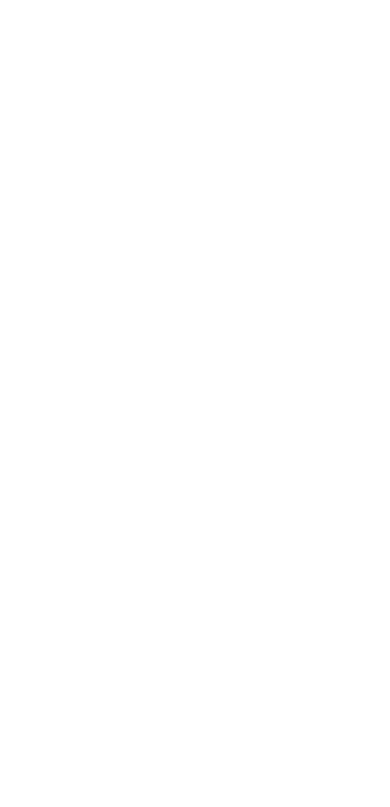
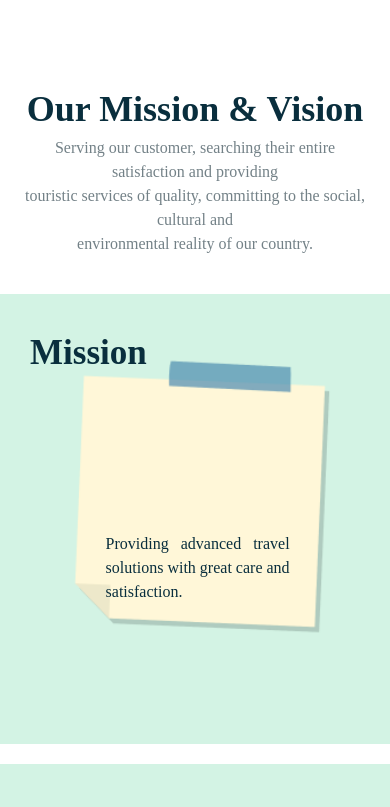
Before and after one commit to Ibrahim-Sikder/softota, a Next.js app: page / in a window 390 px wide. Shown: the part 3800-4607 px from the top of the page. Before the commit the page ends 3764 px from the top, so only its background shows below. Built offline with nearby package versions, Linux system fonts and the light colour scheme.

Commit message:
mission-completed

```diff
--- /dev/null
+++ b/components/Mission/Mission.js
@@ -0,0 +1,50 @@
+import React from "react";
+import style from './Mission.module.css'
+import mission from '../../public/mission.png'
+import Image from "next/image";
+const Mission = () => {
+  return (
+    <div className="py-20">
+      <div className={style.missionHead}>
+        <h2>Our Mission & Vision</h2>
+        <p>
+          Serving our customer, searching their entire satisfaction and
+          providing <br /> touristic services of quality, committing to the
+          social, cultural and <br /> environmental reality of our country.
+        </p>
+      </div>
+      <div className={style.vission}>
+        <div className={style.missionBox} >
+          <h4 className={style.missionText}>Mission</h4>
+          <Image
+            src={mission}
+            alt="Picture of the author"
+            width={500}
+            height={500}
+            className='object-cover'
+            />
+          <p className={style.missionPara}>
+            Providing advanced travel solutions with great care and
+            satisfaction.
+          </p>
+        </div>
+        <div className={style.missionBox}>
+          <h4 className={style.missionText}>Vission</h4>
+          <Image
+            src={mission}
+            alt="Picture of the author"
+            width={500}
+            height={500}
+            className='object-cover'
+            />
+          <p className={style.missionPara}>
+            Providing advanced travel solutions with great care and
+            satisfaction.
+          </p>
+        </div>
+      </div>
+    </div>
+  );
+};
+
+export default Mission;
--- /dev/null
+++ b/components/Mission/Mission.module.css
@@ -0,0 +1,128 @@
+.missionHead {
+     width: 800px;
+     text-align:center;
+     margin:0 auto;
+   }
+   .missionBox {
+     width: 350px;
+     background: #d3f3e4;
+     height: 350px;
+     text-align:center;
+     position: relative;
+     margin-right:15px;
+     margin-left:15px;
+     margin-top:45px;
+
+   }
+   .vissionBox1{
+     margin-right:35px;
+
+   }
+   .vissionBox2{
+     margin-left:35px;
+   }
+   .missionHead h2 {
+     font-family: "Poppins";
+     font-style: normal;
+     font-weight: 600;
+     font-size: 36px;
+     line-height: 54px;
+     color: #092e3d;
+     justify-content: center;
+   }
+   .missionHead p {
+     font-family: "Poppins";
+     font-style: normal;
+     font-weight: 500;
+     font-size: 16px;
+     line-height: 24px;
+     color: #738187;
+   }
+
+   .missionText {
+     font-family: "Poppins";
+     font-style: normal;
+     font-weight: 600;
+     font-size: 35px;
+     line-height: 45px;
+     text-align: left;
+     color: #092e3d;
+     padding-left: 15px;
+     padding-top: 15px;
+     position:absolute;
+     top:6px;
+
+   }
+   .vission{
+     display: flex;
+     justify-content: center;
+     align-items: center;
+
+   }
+   .missionBox p {
+     position: absolute;
+     font-family: "Poppins";
+     font-style: normal;
+     font-weight: 400;
+     font-size: 16px;
+     line-height: 24px;
+     align-items: center;
+     color: #092e3d;
+     left: 54%;
+     top: 52%;
+     text-align:justify;
+     transform: translate(-60%, -50%);
+     -webkit-transform: translate(-60%, -50%);
+     -moz-transform: translate(-60%, -50%);
+     -ms-transform: translate(-60%, -50%);
+     -o-transform: translate(-60%, -50%);
+   }
+   @media only screen and (max-width:1024px){
+     .missionBox {
+       overflow: hidden;
+       height:500px;
+     }
+
+     .missionBox img{
+       width:100%; ;
+       margin-bottom: 15px;
+     }
+
+     .missionBox p {
+       left: 54%;
+       top: 48%;
+
+     }
+
+   }
+   @media only screen and (max-width:768px){
+     .vission{
+       display: block;
+     }
+
+     .missionText {
+       padding-left: 30px;
+       padding-top: 30px;
+
+     }
+     .missionBox p {
+       left: 54%;
+       top: 61%;
+   }
+   .missionBox {
+     overflow: hidden;
+     height: 450px;
+     width: 400px;
+     margin: auto;
+     margin-bottom: 20px;
+   }
+
+   }
+
+   @media only screen and (max-width:768px){
+     .missionHead {
+       width: 100%;
+       padding: 38px 24px;
+     }
+
+   }
--- a/src/pages/index.js
+++ b/src/pages/index.js
@@ -5,6 +5,7 @@
 import Places from '../../components/Places/Places'
 import Travel from '../../components/Travel/Travel'
 import Trending from '../../components/Trending/Trending'
+import Mission from '../../components/Mission/Mission'
 
 
 const inter = Inter({ subsets: ['latin'] })
@@ -16,6 +17,7 @@
       <Places></Places>
       <Travel></Travel>
       <Trending></Trending>
+      <Mission></Mission>
     </div>
 
 
```
